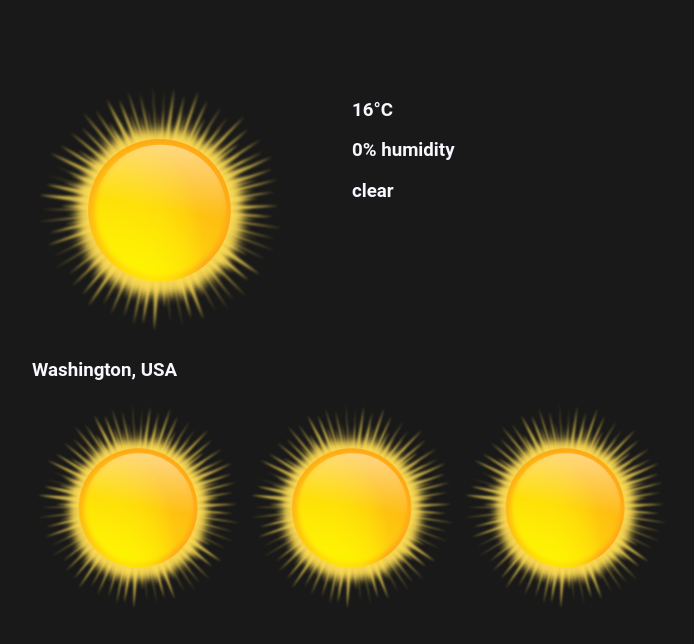
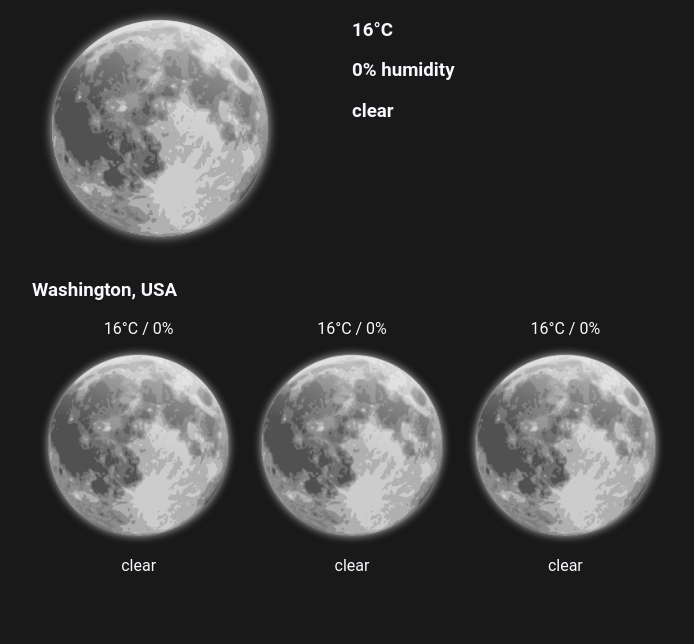
Before and after one commit to VictoriaStudios/nextJsAcademind, a Next.js app: page / in a window 1280 px wide. Shown: the top 644 px of the page, without its empty margins (288-982 px from the left). Built offline with nearby package versions, Linux system fonts and the light colour scheme; no server answers.

Commit message:
Expanded forecast data

```diff
--- a/components/Forecast.js
+++ b/components/Forecast.js
@@ -1,10 +1,28 @@
+import { formatDistance } from "date-fns"
+import { useEffect } from "react"
+import useIdToWeatherString from "../utils/useIdToWeatherString"
+import useToCelsius from "../utils/useToCelsius"
 import WeatherSymbol from "./WeatherSymbol"
+
 
 function Forecast(props) {
     const data = props.dayWeather
+    const now = Date.now()
+    useEffect(() => {
+        console.log(
+            `Now: ${now}, dt:${data.dt}, distance: ${formatDistance(now, data.dt*1000)}`
+        )
+    })
+
+
+
     return (
         <>
-            <WeatherSymbol dayWeather={data}/>
+            <div>
+                <div>{(useToCelsius(data.temp.day))}°C / {data.humidity}%</div>
+                <WeatherSymbol dayWeather={data} className="forecastSymbol" />
+                <div>{useIdToWeatherString(data.weather[0].id)} </div>
+            </div>
         </>
 
     )
--- a/components/Weather.js
+++ b/components/Weather.js
@@ -1,128 +1,11 @@
 import React from 'react'
+import useIdToWeatherString from '../utils/useIdToWeatherString'
+import useToCelsius from '../utils/useToCelsius'
 import Forecast from './Forecast'
 import WeatherSymbol from './WeatherSymbol'
 
 function Weather(props) {
   const data = props.weatherData
-  console.log(data.daily[0])
-  function toCelsius(kelvin) {
-    return parseInt(kelvin - 273.15)
-  }
-
-  function idToWeatherString(id) {
-    switch (id) {
-      case 200:
-        return "thunderstorm with light rain"
-      case 201:
-        return "thunderstorm with rain"
-      case 202:
-        return "thunderstorm with heavy rain"
-      case 210:
-        return "light thunderstorm"
-      case 211:
-        return "thunderstorm"
-      case 212:
-        return "heavy thunderstorm"
-      case 221:
-        return "ragged thunderstorm"
-      case 230:
-        return "thunderstorm with light drizzle"
-      case 231:
-        return "thunderstorm with drizzle"
-      case 232:
-        return "thunderstorm with heavy drizzle"
-      case 300:
-        return "light intensity drizzle"
-      case 301:
-        return "drizzle"
-      case 302:
-        return "heavy intensity drizzle"
-      case 310:
-        return "light intensity drizzle"
-      case 311:
-        return "drizzle rain"
-      case 312:
-        return "heavy intesity drizzle rain"
-      case 313:
-        return "shower rain and drizzle"
-      case 314:
-        return "heavy shower rain and drizzle"
-      case 321:
-        return "shower drizzle"
-      case 500:
-        return "light rain"
-      case 501:
-        return "moderate rain"
-      case 502:
-        return "heavy intesity rain"
-      case 503:
-        return "very heavy rain"
-      case 504:
-        return "extreme rain"
-      case 511:
-        return "freezing rain"
-      case 520:
-        return "light intesity shower rain"
-      case 521:
-        return "shower rain"
-      case 522:
-        return "heavy intesity shower rain"
-      case 531:
-        return "ragged shower rain"
-      case 600:
-        return "light snow"
-      case 601:
-        return "snow"
-      case 602:
-        return "heavy snow"
-      case 611:
-        return "sleet"
-      case 612:
-        return "light shower sleet"
-      case 613:
-        return "shower sleet"
-      case 615:
-        return "light rain and snow"
-      case 616:
-        return "rain and snow"
-      case 620:
-        return "light shower snow"
-      case 621:
-        return ("shower snow")
-      case 622:
-        return ("heavy shower snow")
-      case 701:
-        return "mist"
-      case 711:
-        return "smoke"
-      case 721:
-        return "haze"
-      case 731:
-        return "and/dust whirls"
-      case 741:
-        return "fog"
-      case 751:
-        return "sand"
-      case 761:
-        return "dust"
-      case 762:
-        return "volcanic ash"
-      case 771:
-        return "squalls"
-      case 781:
-        return "tornado"
-      case 800:
-        return "clear"
-      case 801:
-        return "few clouds"
-      case 802:
-        return "scattered clouds"
-      case 803:
-        return "broken clouds"
-      case 804:
-        return "overcast clouds"
-    }
-  }
 
   return (
     <>
@@ -133,16 +16,16 @@ function Weather(props) {
               <WeatherSymbol dayWeather={data.current} />
             </div>
             <div className="basicInfos">
-              <h3>{toCelsius(data.current.temp)}°C</h3>
+              <h3>{useToCelsius(data.current.temp)}°C</h3>
               <h3>{data.current.humidity}% humidity</h3>
-              <h3>{idToWeatherString(data.current.weather[0].id)}</h3>
+              <h3>{useIdToWeatherString(data.current.weather[0].id)}</h3>
             </div>
             <div className="secondRow">
               <h3>{props.locationData.locality}, {props.locationData.countryName}</h3>
             </div>
             <div className="thirdRow">
                 {data.daily.map ((entry, index) => (
-                <div className="forecastContainer"><Forecast dayWeather={entry}/></div>
+                <div key={`forecast${index}`} className="forecastContainer"><Forecast dayWeather={entry}/></div>
                 ))}
             </div>
           </div>
--- a/package.json
+++ b/package.json
@@ -8,7 +8,8 @@
     "lint": "next lint"
   },
   "dependencies": {
-    "next": "12.0.10",
+    "date-fns": "^2.28.0",
+    "next": "^12.1.0",
     "react": "17.0.2",
     "react-dom": "17.0.2"
   },
--- a/pages/index.js
+++ b/pages/index.js
@@ -6,10 +6,11 @@ import { apiKey } from '../utils/apiKey'
 
 function HomePage() {
   let pos = null
+  const now = Date.now()
   const [weatherData, setWeatherData] = useState ({
     current: {
       sunrise:0,
-      dt:1,
+      dt:now,
       sunset:2,
       temp:290,
       humidity:0,
@@ -21,9 +22,11 @@ function HomePage() {
     },
     daily: [{
       sunrise:0,
-      dt:1,
+      dt:now,
       sunset:2,
-      temp:290,
+      temp:{
+        day:290
+      },
       humidity:0,
       weather:[
         {
@@ -33,9 +36,11 @@ function HomePage() {
     },
     {
       sunrise:0,
-      dt:1,
+      dt:now,
       sunset:2,
-      temp:290,
+      temp:{
+        day:290
+      },
       humidity:0,
       weather:[
         {
@@ -45,9 +50,11 @@ function HomePage() {
     },
     {
       sunrise:0,
-      dt:1,
+      dt:now,
       sunset:2,
-      temp:290,
+      temp:{
+        day:290
+      },
       humidity:0,
       weather:[
         {
@@ -66,7 +73,6 @@ function HomePage() {
 
 
   useEffect(() => {
-    console.log (weatherData.daily)
     function getWeatherData() {
       if (navigator.geolocation) {
         navigator.geolocation.getCurrentPosition(setPosition)
--- a/styles/globals.css
+++ b/styles/globals.css
@@ -26,7 +26,7 @@ h1 {
 .outerWrapper {
   position:absolute;
   left: 50%;
-  top: 20%;
+  top: 10%;
   transform: translate(-50%,-20%);
   width:50vw;
   height:50vh;
--- /dev/null
+++ b/utils/useIdToWeatherString.js
@@ -0,0 +1,116 @@
+  function useIdToWeatherString(id) {
+    switch (id) {
+      case 200:
+        return "thunderstorm with light rain"
+      case 201:
+        return "thunderstorm with rain"
+      case 202:
+        return "thunderstorm with heavy rain"
+      case 210:
+        return "light thunderstorm"
+      case 211:
+        return "thunderstorm"
+      case 212:
+        return "heavy thunderstorm"
+      case 221:
+        return "ragged thunderstorm"
+      case 230:
+        return "thunderstorm with light drizzle"
+      case 231:
+        return "thunderstorm with drizzle"
+      case 232:
+        return "thunderstorm with heavy drizzle"
+      case 300:
+        return "light intensity drizzle"
+      case 301:
+        return "drizzle"
+      case 302:
+        return "heavy intensity drizzle"
+      case 310:
+        return "light intensity drizzle"
+      case 311:
+        return "drizzle rain"
+      case 312:
+        return "heavy intesity drizzle rain"
+      case 313:
+        return "shower rain and drizzle"
+      case 314:
+        return "heavy shower rain and drizzle"
+      case 321:
+        return "shower drizzle"
+      case 500:
+        return "light rain"
+      case 501:
+        return "moderate rain"
+      case 502:
+        return "heavy intesity rain"
+      case 503:
+        return "very heavy rain"
+      case 504:
+        return "extreme rain"
+      case 511:
+        return "freezing rain"
+      case 520:
+        return "light intesity shower rain"
+      case 521:
+        return "shower rain"
+      case 522:
+        return "heavy intesity shower rain"
+      case 531:
+        return "ragged shower rain"
+      case 600:
+        return "light snow"
+      case 601:
+        return "snow"
+      case 602:
+        return "heavy snow"
+      case 611:
+        return "sleet"
+      case 612:
+        return "light shower sleet"
+      case 613:
+        return "shower sleet"
+      case 615:
+        return "light rain and snow"
+      case 616:
+        return "rain and snow"
+      case 620:
+        return "light shower snow"
+      case 621:
+        return ("shower snow")
+      case 622:
+        return ("heavy shower snow")
+      case 701:
+        return "mist"
+      case 711:
+        return "smoke"
+      case 721:
+        return "haze"
+      case 731:
+        return "and/dust whirls"
+      case 741:
+        return "fog"
+      case 751:
+        return "sand"
+      case 761:
+        return "dust"
+      case 762:
+        return "volcanic ash"
+      case 771:
+        return "squalls"
+      case 781:
+        return "tornado"
+      case 800:
+        return "clear"
+      case 801:
+        return "few clouds"
+      case 802:
+        return "scattered clouds"
+      case 803:
+        return "broken clouds"
+      case 804:
+        return "overcast clouds"
+    }
+  }
+
+  export default useIdToWeatherString
--- /dev/null
+++ b/utils/useToCelsius.js
@@ -0,0 +1,5 @@
+const useToCelsius = (kelvin) => {
+    return parseInt(kelvin - 273.15)
+}
+
+export default useToCelsius
```
Also changed, not shown: 1 other file (tests, documents, lock files or other folders).
